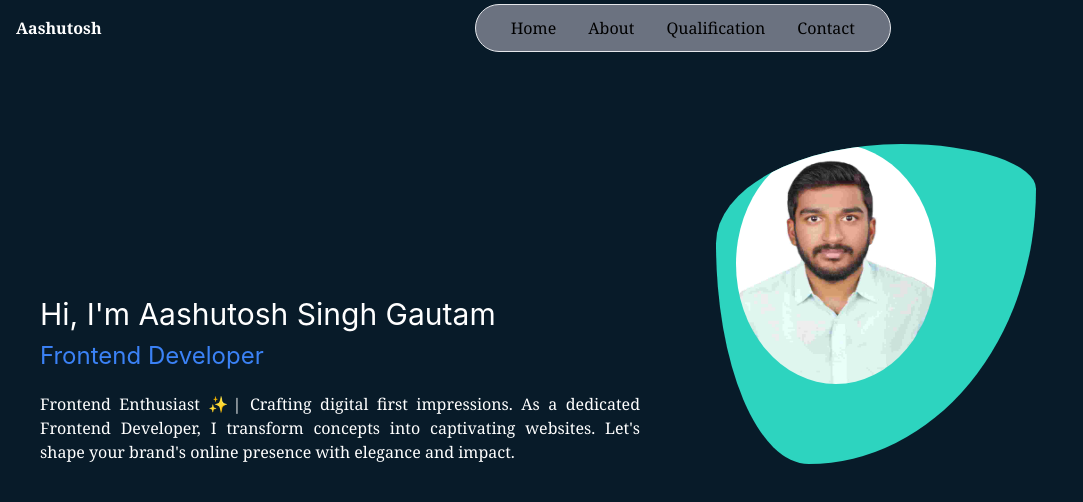
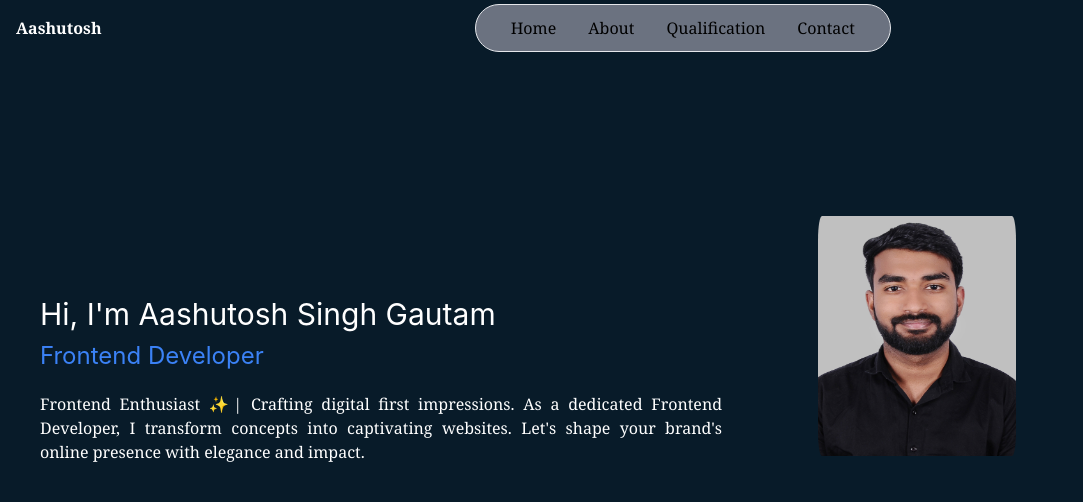
Before and after one commit to AashutoshSingh29/portfolio-Aashu, a React (Create React App) app: page / in a window 1280 px wide. Shown: the top 502 px of the page, without its empty margins (0-1083 px from the left). Built offline with nearby package versions, Linux system fonts and the light colour scheme.

Commit message:
Image updated and tailwind done for now

```diff
--- a/src/components/Intro.js
+++ b/src/components/Intro.js
@@ -1,9 +1,9 @@
 import React from "react";
-import photo from "../Images/profileImg.jpg";
+import photo from "../Images/Ashu_image.jpg";
 const Intro = () => {
   return (
     <>
-      <div className="flex flex-col md:flex-row justify-around md:my-0">
+      <div className="flex flex-col md:flex-row justify-between md:my-0">
         <div className=" Intro container text-justify px-4 md:px-6 lg:px-10 w-full md:w-3/5 mb-6 md:mb-0 ">
           <h1 className=" text-3xl text-white">
             Hi, I'm Aashutosh Singh Gautam
@@ -16,10 +16,12 @@ const Intro = () => {
             impact.
           </p>
         </div>
-        <div className=" px-9 py-12 mr-52 my-10">
-          <div className="image bg-teal-400 w-80 h-80 mx-auto md:mx-0 overflow-hidden">
-            <img className=" w-60 h-60 rounded-full px-5" src={photo} alt="" />
-          </div>
+        <div className=" px-9 py-12 md:mr-52 md:my-20 ">
+          <img
+            className=" w-60 h-60 md:max-w-full rounded-3xl px-5 my-8"
+            src={photo}
+            alt=""
+          />
         </div>
       </div>
     </>
```
Also changed, not shown: src/Images/Ashu_image.jpg (added).
